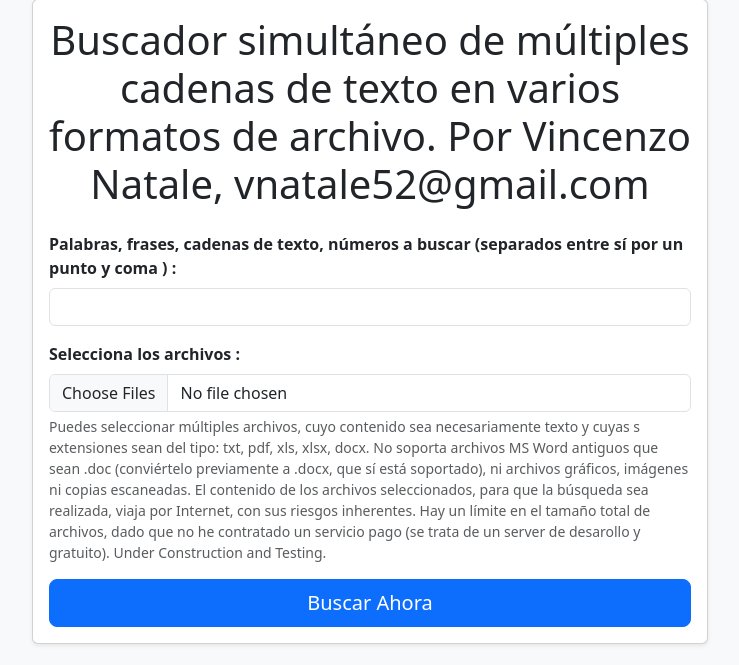
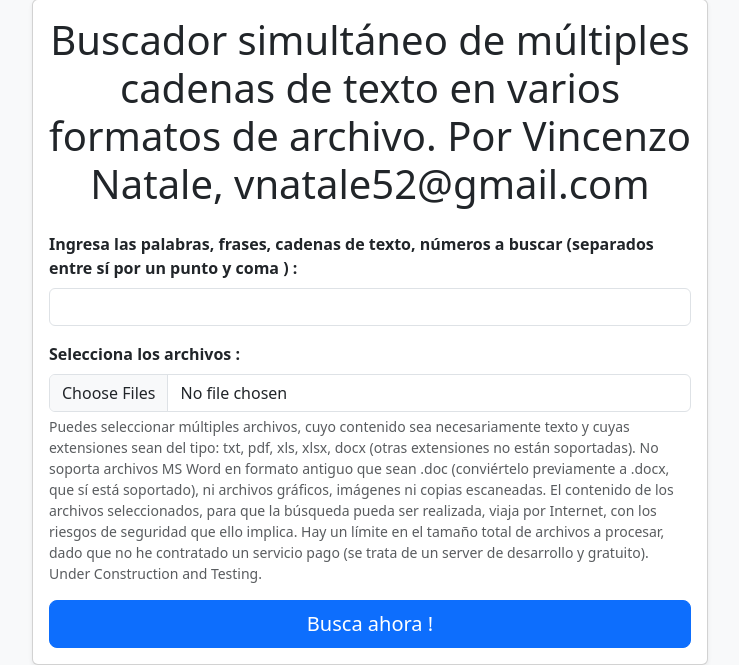
Before and after one commit to vnatale52/Find_Strings_in_Files, a Flask app: page / in a window 1280 px wide. Shown: the part 135-800 px from the top of the page, without its empty margins (270-1009 px from the left). Run offline with Flask 3, Linux system fonts and the light colour scheme.

Commit message:
Update index.html

```diff
--- a/templates/index.html
+++ b/templates/index.html
@@ -33,16 +33,16 @@
 
                 <form action="/buscar" method="post" enctype="multipart/form-data">
                     <div class="mb-3">
-                        <label for="search_strings" class="form-label"><strong>Palabras, frases, cadenas de texto, números a buscar (separados entre sí por un punto y coma ) : </strong></label>
+                        <label for="search_strings" class="form-label"><strong>Ingresa las palabras, frases, cadenas de texto, números a buscar (separados entre sí por un punto y coma ) : </strong></label>
                         <input type="text" class="form-control" id="search_strings" name="search_strings" required>
                     </div>
                     <div class="mb-3">
                         <label for="files" class="form-label"><strong>Selecciona los archivos : </strong></label>
                         <input class="form-control" type="file" id="files" name="files" multiple required>
-                        <div class="form-text">Puedes seleccionar múltiples archivos, cuyo contenido sea necesariamente texto y cuyas s extensiones sean del tipo: txt, pdf, xls, xlsx, docx. No soporta archivos MS Word antiguos que sean .doc (conviértelo previamente a .docx, que sí está soportado), ni archivos gráficos, imágenes ni copias escaneadas. El contenido de los archivos seleccionados, para que la búsqueda sea realizada, viaja por Internet, con sus riesgos inherentes. Hay un límite en el tamaño total de archivos, dado que no he contratado un servicio pago (se trata de un server de desarollo y gratuito). Under Construction and Testing.</div>
+                        <div class="form-text">Puedes seleccionar múltiples archivos, cuyo contenido sea necesariamente texto y cuyas extensiones sean del tipo: txt, pdf, xls, xlsx, docx (otras extensiones no están soportadas). No soporta archivos MS Word en formato antiguo que sean .doc (conviértelo previamente a .docx, que sí está soportado), ni archivos gráficos, imágenes ni copias escaneadas. El contenido de los archivos seleccionados, para que la búsqueda pueda ser realizada, viaja por Internet, con los riesgos de seguridad que ello implica. Hay un límite en el tamaño total de archivos a procesar, dado que no he contratado un servicio pago (se trata de un server de desarrollo y gratuito). Under Construction and Testing.</div>
                     </div>
                     <div class="d-grid">
-                        <button type="submit" class="btn btn-primary btn-lg">Buscar Ahora</button>
+                        <button type="submit" class="btn btn-primary btn-lg">Busca ahora ! </button>
                     </div>
                 </form>
             </div>
```
